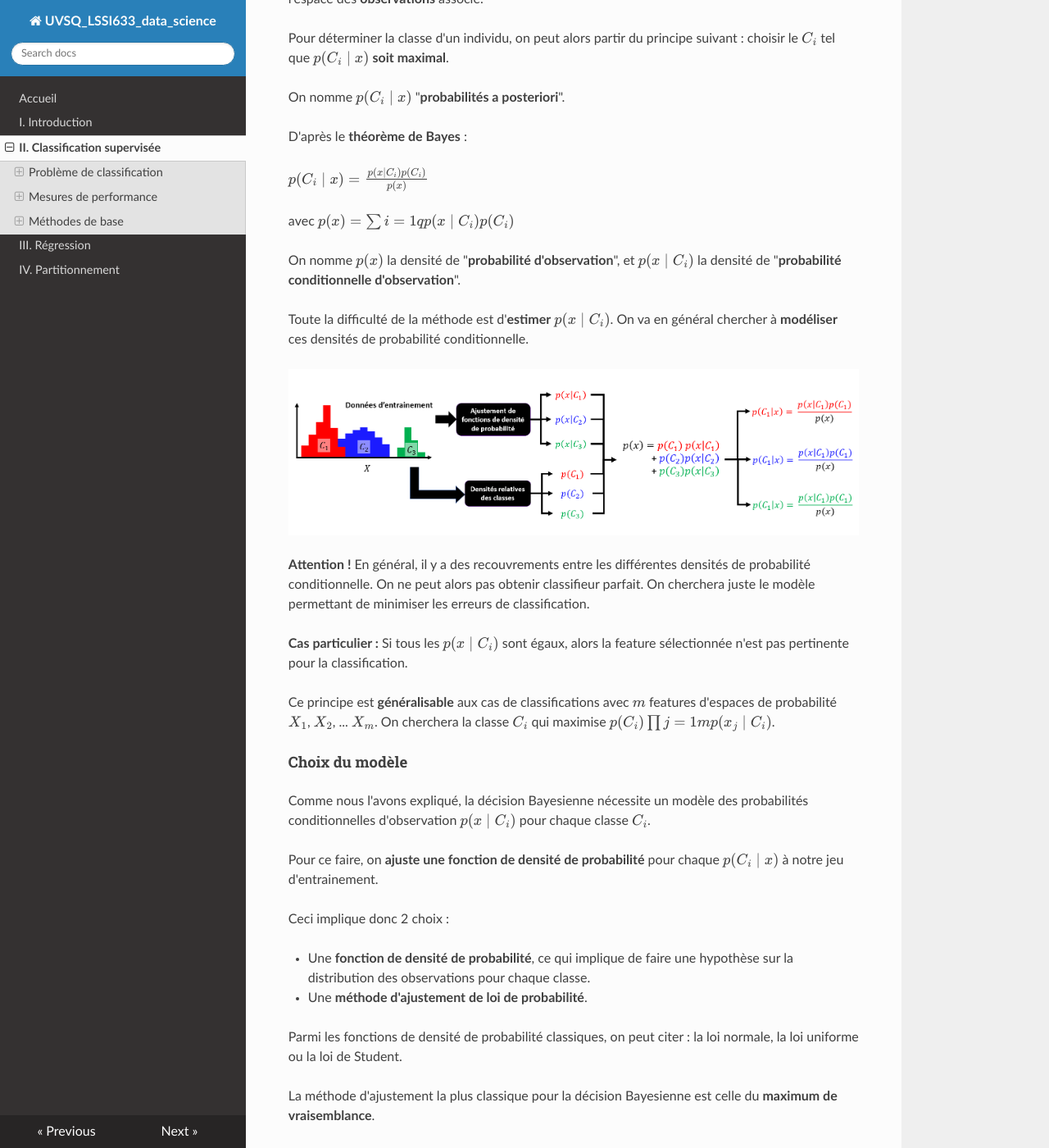
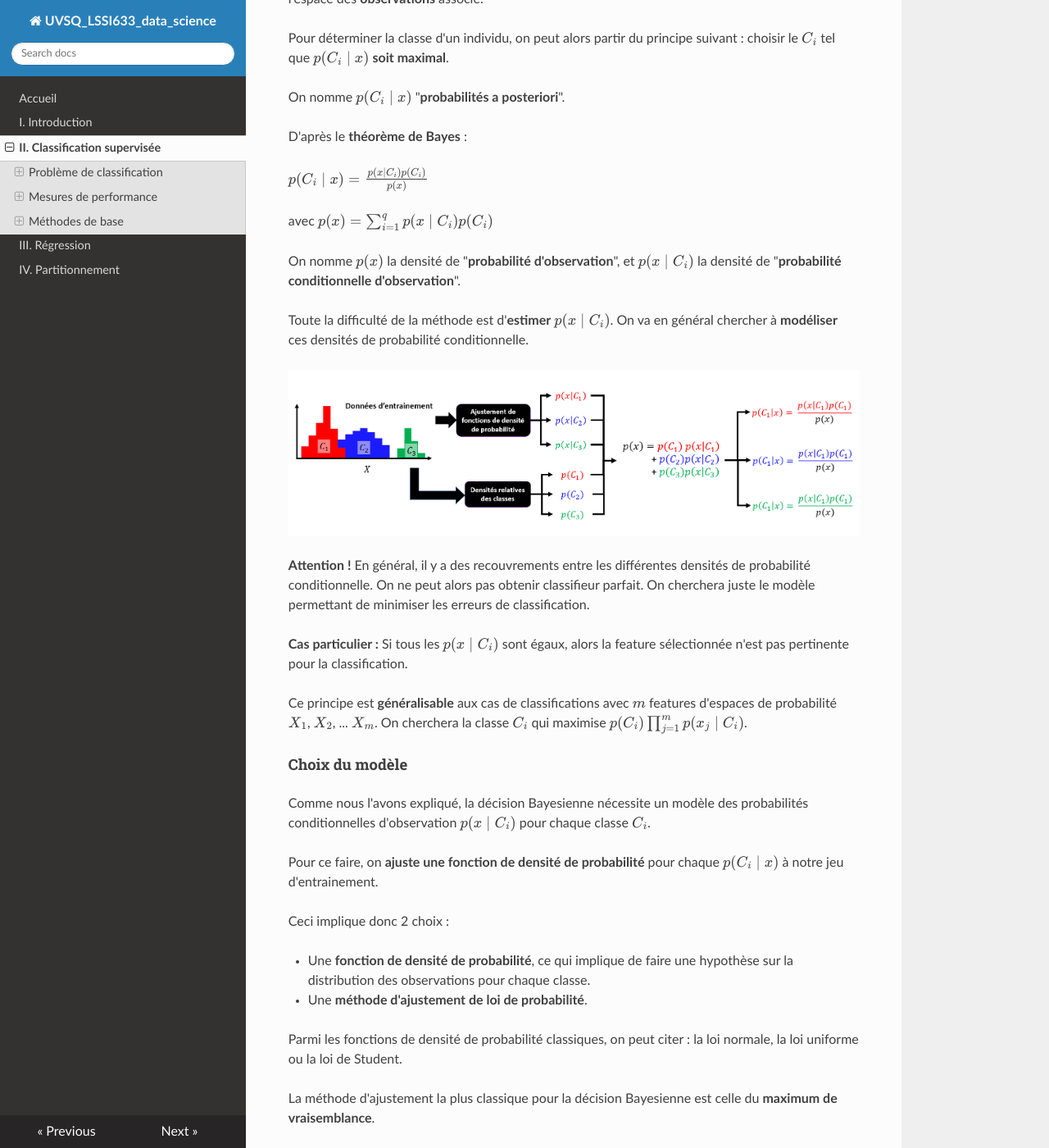
Before and after one commit to NicOudart/UVSQ_LSSI633_data_science, an MkDocs documentation site: the page built from docs/Chap2_Classification_supervisee.md, in a window 1280 px wide and 1400 px high, scrolled down 4532 px. Shown: the whole window at 82% size. Built offline with MkDocs 1.6.1, drawn with Linux system fonts in a browser that asks for light colours; nearby versions of some CDN libraries.

Commit message:
-Minor fix to Chapter 2.

```diff
--- a/docs/Chap2_Classification_supervisee.md
+++ b/docs/Chap2_Classification_supervisee.md
@@ -132,7 +132,7 @@ D'après le **théorème de Bayes** :
 
 $p(C_i \mid x) = \frac{p(x \mid C_i)p(C_i)}{p(x)}$
 
-avec $p(x) = \sum{i=1}{q} p(x \mid C_i)p(C_i)$
+avec $p(x) = \sum_{i=1}^{q} p(x \mid C_i)p(C_i)$
 
 On nomme $p(x)$ la densité de "**probabilité d'observation**", et $p(x \mid C_i)$ la densité de "**probabilité conditionnelle d'observation**".
 
@@ -148,7 +148,7 @@ On cherchera juste le modèle permettant de minimiser les erreurs de classificat
 **Cas particulier :** Si tous les $p(x \mid C_i)$ sont égaux, alors la feature sélectionnée n'est pas pertinente pour la classification.
 
 Ce principe est **généralisable** aux cas de classifications avec $m$ features d'espaces de probabilité $X_1$, $X_2$, ... $X_m$.
-On cherchera la classe $C_i$ qui maximise $p(C_i) \prod{j=1}{m}p(x_j \mid C_i)$.
+On cherchera la classe $C_i$ qui maximise $p(C_i) \prod_{j=1}^{m}p(x_j \mid C_i)$.
 
 #### Choix du modèle
 
```
